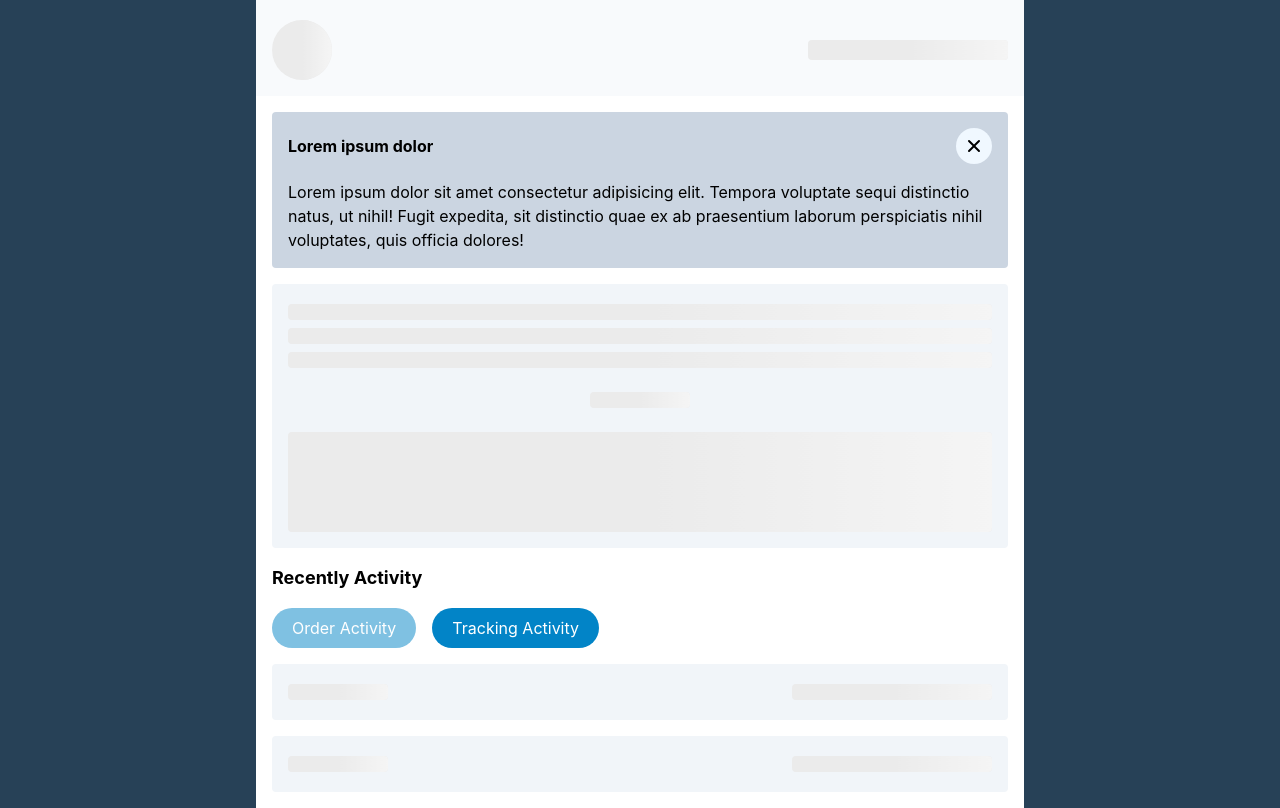
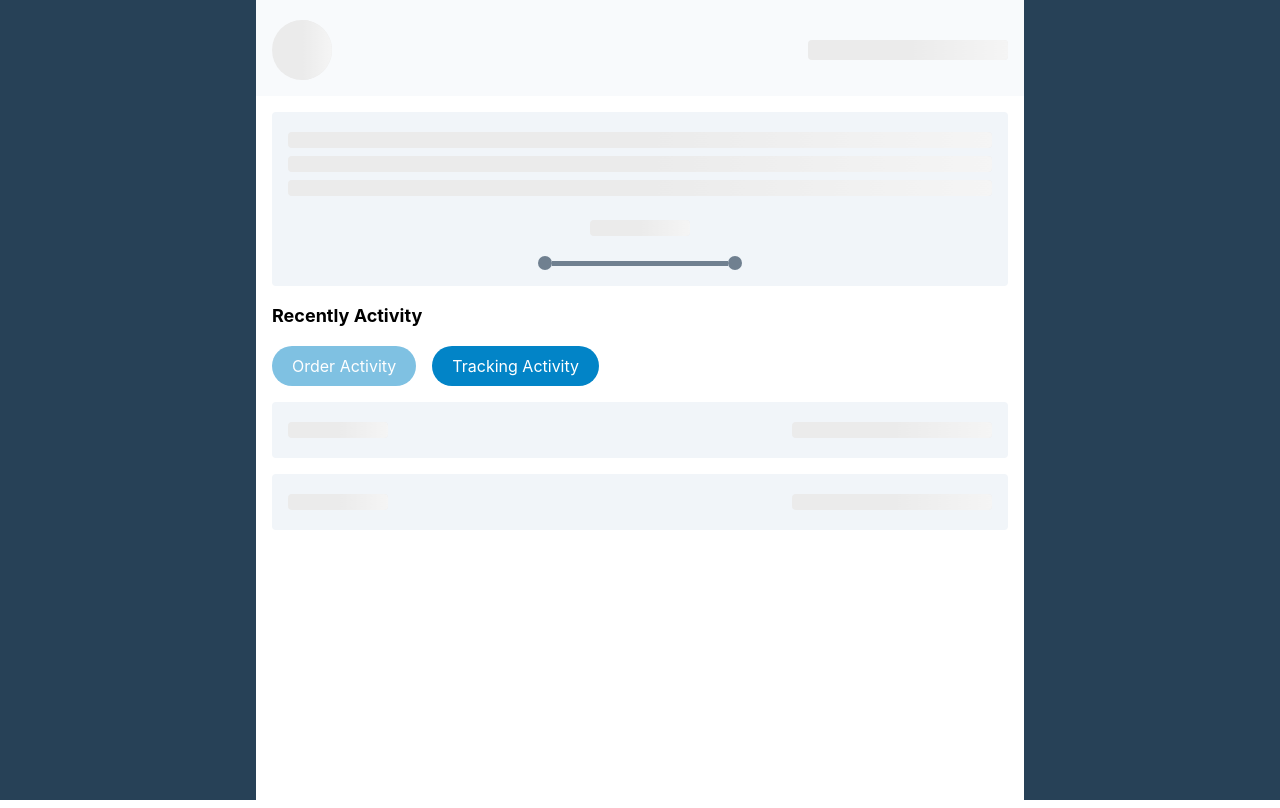
Before and after one commit to dguardado104/turnkeycore, a Next.js app: page / in a window 1280 px wide. Built offline with nearby package versions, Linux system fonts and the light colour scheme.

Commit message:
add timeline module

```diff
--- a/components/Notice.js
+++ b/components/Notice.js
@@ -12,7 +12,7 @@ const Notice = () => {
   return (
     <>
     {
-      !notice ? '' :
+      notice ? '' :
       <div className="bg-slate-300 rounded mb-4 p-4">
         <div className="flex justify-between items-center mb-4">
           <span className="font-bold">Lorem ipsum dolor</span>
--- a/components/Timeline.js
+++ b/components/Timeline.js
@@ -1,9 +1,74 @@
 import Skeleton from 'react-loading-skeleton'
+import { ClockIcon, CurrencyDollarIcon, TruckIcon, CheckCircleIcon } from '@heroicons/react/solid'
+import { useState } from 'react'
 
 const Timeline = () => {
+
+  let circle = true
+
+  const status = [
+    {
+      statusName: "pending",
+      active: false,
+      icon: <ClockIcon className="h-5 w-5" />,
+      position: 0
+    },
+    {
+      statusName: "pendingPayment",
+      active: false,
+      icon: <CurrencyDollarIcon className="h-5 w-5" />,
+      position: 1
+    },
+    {
+      statusName: "inTransit",
+      active: false,
+      icon: <TruckIcon className="h-5 w-5" />,
+      position: 2
+    },
+    {
+      statusName: "shipped",
+      active: true,
+      icon: <CheckCircleIcon className="h-5 w-5" />,
+      position: 3
+    }]
+
+
+  const dataList = status.map((item, index) => {
+
+    console.log("is circle? ", circle)
+
+    if(circle == true){
+
+      circle = false
+
+      if(item.active){
+
+        return <div className='t-circle active' key={index}>{item.icon}</div>
+      }
+
+
+      return <div className='t-circle' key={index}></div>
+
+    }
+
+    circle = true
+
+    if( (index+1) != status.length){
+
+      return <div className='t-line' key={index}></div>
+    }
+
+  })
+
+
   return (
     <div className='mt-4'>
-      <Skeleton height={"100px"}/>
+
+      { !status ? <Skeleton height={"50px"}/> :
+        <div className='flex justify-center items-center'>
+          { dataList }
+        </div>
+      }
     </div>
   )
 }
--- a/styles/globals.css
+++ b/styles/globals.css
@@ -65,3 +65,33 @@ button.active{
   border-radius: 2rem;
   transition: opacity .2s ease-in-out;
 }
+
+/* timeline */
+
+.t-line{
+  width: 25%;
+  height: 5px;
+  background-color: slategray;
+}
+
+.t-circle{
+  width: 14px;
+  height: 14px;
+  background-color: slategray;
+  border-radius: 50%;
+}
+
+.t-circle.active{
+  border: 5px solid slategray;
+  background-color: transparent;
+  width: auto;
+  height: auto;
+  padding: .5rem;
+  color: slategray;
+}
+
+@media (max-width: 600px){
+  .t-line{
+    width: 20%;
+  }
+}
```
